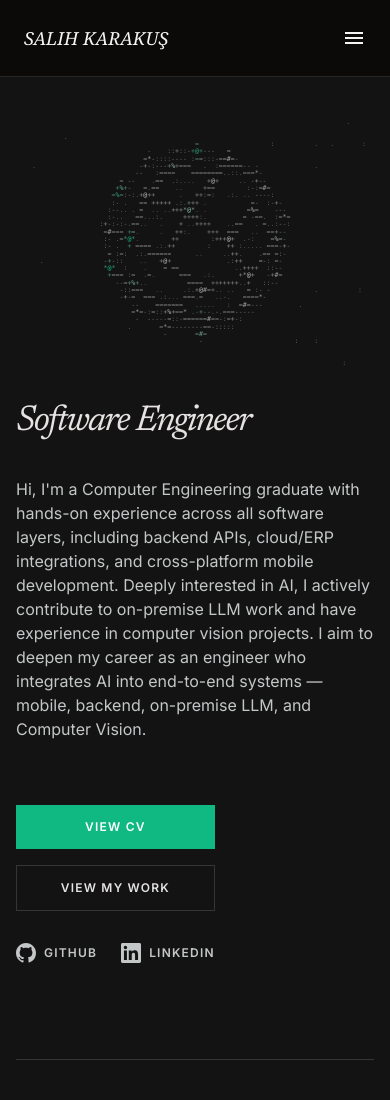
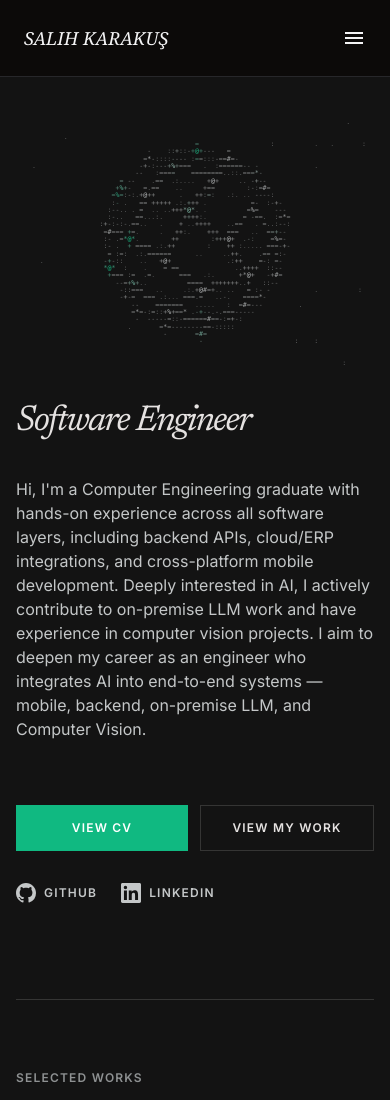
Before and after one commit to salihkkus/Portfolio, a plain HTML site: page index.html in a window 390 px wide. Shown: the top 1100 px of the page. Drawn offline with nearby package versions, Linux system fonts and the light colour scheme.

Commit message:
Align hero CTA buttons side by side on mobile
Co-Authored-By: Claude Haiku 5.5 <noreply@anthropic.com>

```diff
--- a/index.html
+++ b/index.html
@@ -186,13 +186,13 @@
                 to deepen my career as an engineer who integrates AI into end-to-end systems — mobile, backend, on-premise
                 LLM, and Computer Vision.
             </p>
-            <div class="mt-8 flex flex-col md:flex-row md:items-center gap-8">
-                <div class="flex flex-col sm:flex-row items-stretch sm:items-center gap-4">
-                    <a class="px-6 py-4 bg-accent text-white font-label-caps text-label-caps hover:bg-opacity-90 transition-all duration-200 uppercase inline-block text-center"
+            <div class="mt-8 w-full flex flex-col md:flex-row md:items-center gap-8">
+                <div class="flex flex-row items-stretch gap-3 sm:gap-4 w-full sm:w-auto">
+                    <a class="flex-1 sm:flex-none flex items-center justify-center whitespace-nowrap px-4 sm:px-6 py-4 bg-accent text-white font-label-caps text-label-caps hover:bg-opacity-90 transition-all duration-200 uppercase"
                         href="cv.html">
                         View CV
                     </a>
-                    <a class="px-6 py-4 border border-surface-variant text-on-surface hover:bg-surface-variant transition-all duration-200 uppercase inline-block font-label-caps text-label-caps text-center"
+                    <a class="flex-1 sm:flex-none flex items-center justify-center whitespace-nowrap px-4 sm:px-6 py-4 border border-surface-variant text-on-surface hover:bg-surface-variant transition-all duration-200 uppercase font-label-caps text-label-caps"
                         href="#work">
                         View My Work
                     </a>
```
